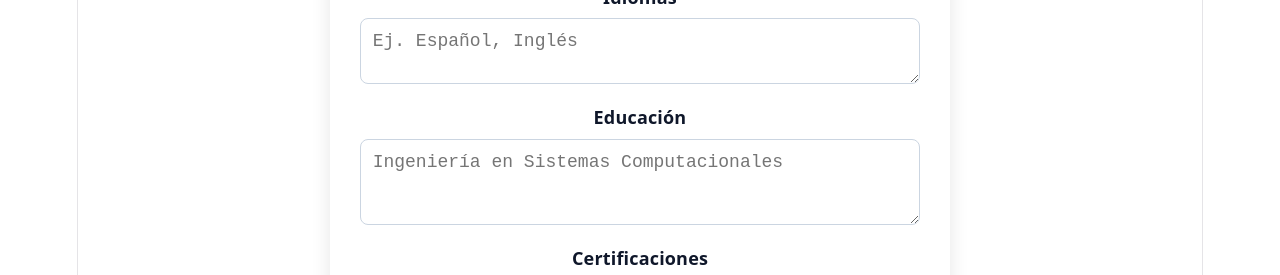
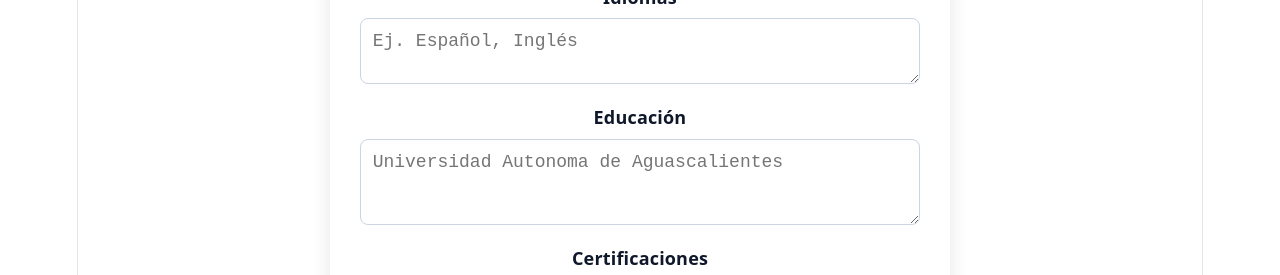
Before and after one commit to AlejandroContreras23/DevProfile, a React (Vite) app: page /editor in a window 1280 px wide. Shown: the part 1140-1415 px from the top of the page. Built offline with nearby package versions, Linux system fonts and the light colour scheme.

Commit message:
LocalStorage funcionando, ya se guarda todo aunque se refresque la pagina

```diff
--- a/src/contexto/CVContext.jsx
+++ b/src/contexto/CVContext.jsx
@@ -1,9 +1,17 @@
-import { createContext, useState } from "react";
+import {createContext, useState, useEffect} from "react";
 
 export const CVContext = createContext();
 
 export function CVProvider({ children }) {
-const [datosCV, setDatosCV] = useState({
+
+  const [datosCV, setDatosCV] = useState(() => {
+
+    const datosGuardados =
+      localStorage.getItem("datosCV");
+
+    return datosGuardados
+      ? JSON.parse(datosGuardados)
+      : {
           nombre: "",
           profesion: "",
           correo: "",
@@ -16,10 +24,26 @@ const [datosCV, setDatosCV] = useState({
           proyectos: "",
           experiencia: "",
           foto: "",
+        };
+
   });
 
+  useEffect(() => {
+
+    localStorage.setItem(
+      "datosCV",
+      JSON.stringify(datosCV)
+    );
+
+  }, [datosCV]);
+
   return (
-    <CVContext.Provider value={{ datosCV, setDatosCV }}>
+    <CVContext.Provider
+      value={{
+        datosCV,
+        setDatosCV,
+      }}
+    >
       {children}
     </CVContext.Provider>
   );
--- a/src/paginas/Editor.jsx
+++ b/src/paginas/Editor.jsx
@@ -175,7 +175,7 @@ function Editor() {
         educacion: e.target.value,
       })
     }
-    placeholder="Ingeniería en Sistemas Computacionales"
+    placeholder="Universidad Autonoma de Aguascalientes"
   />
 </div>
 
```
Lines whose indentation alone changed are shown as unchanged.
